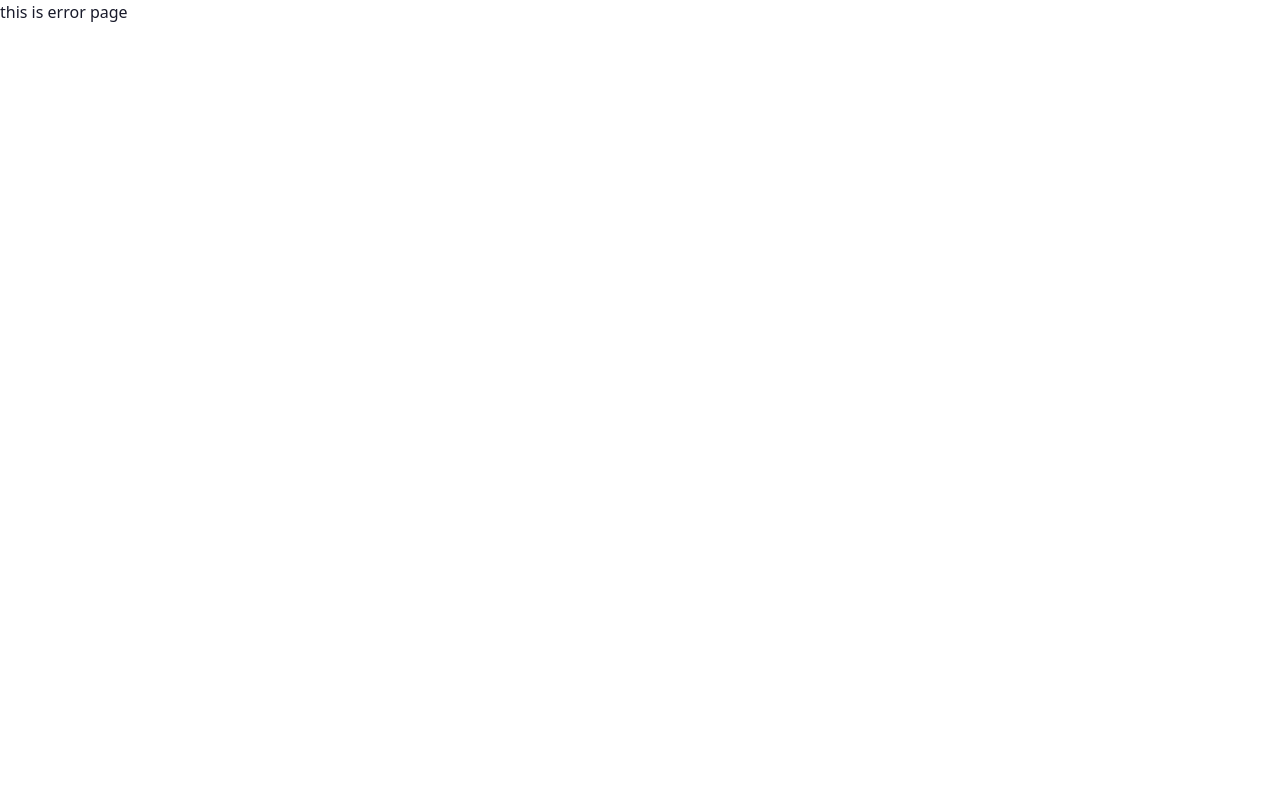
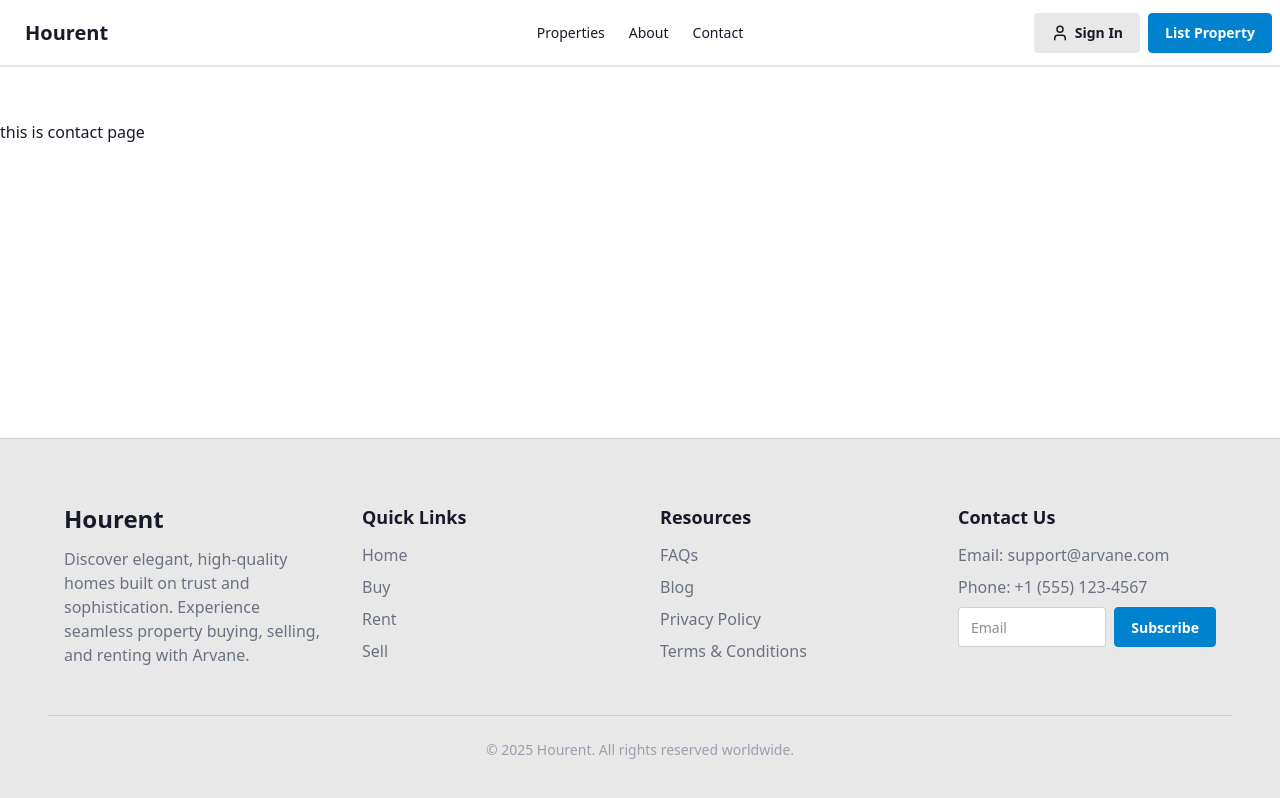
Before and after one commit to Hasibul-Hasan-Hasib/Hourent-Client, a React (Vite) app: page /contact in a window 1280 px wide. Built offline with nearby package versions, Linux system fonts and the light colour scheme; no server answers.

Commit message:
feat: update daisyui version, restructure Layout component, and add Contact page

```diff
--- a/src/layouts/Layout.jsx
+++ b/src/layouts/Layout.jsx
@@ -7,11 +7,13 @@ import { Outlet } from 'react-router-dom';
 const Layout = () => {
 
     return (
-        <>
+        <div className="min-h-screen flex flex-col">
             <Header />
-            <Outlet />
+            <div className="flex-1">
+                <Outlet />
+            </div>
             <Footer />
-        </>
+        </div>
     );
 };
 
--- a/src/main.jsx
+++ b/src/main.jsx
@@ -4,7 +4,7 @@ import { RouterProvider } from 'react-router-dom';
 import { QueryClient, QueryClientProvider } from '@tanstack/react-query';
 import { router } from './routes/Routes';
 import AuthProvider from './providers/AuthProvider';
-import './globals.css';
+import './index.css';
 
 const queryClient = new QueryClient();
 
--- /dev/null
+++ b/src/pages/Contact/Contact.jsx
@@ -0,0 +1,11 @@
+import React from 'react';
+
+const Contact = () => {
+    return (
+        <div className='container mx-auto py-30'>
+            this is contact page
+        </div>
+    );
+};
+
+export default Contact;
--- a/src/routes/Routes.jsx
+++ b/src/routes/Routes.jsx
@@ -18,6 +18,7 @@ import SellerDashboard from '@/pages/Seller/SellerDashboard';
 import AdminDashboard from '@/pages/Admin/AdminDashboard';
 import AddProperty from '@/pages/AddEditProperty/AddProperty';
 import About from '@/pages/About/About';
+import Contact from '@/pages/Contact/Contact';
 
 
 export const router = createBrowserRouter([
@@ -55,6 +56,14 @@ export const router = createBrowserRouter([
         element: (
           <Suspense fallback={<Loader></Loader>}>
             <About />
+          </Suspense>
+        ),
+      },
+      {
+        path: '/contact',
+        element: (
+          <Suspense fallback={<Loader></Loader>}>
+            <Contact />
           </Suspense>
         ),
       },
```
Also changed, not shown: src/index.css (renamed from src/globals.css), 1 other file (tests, documents, lock files or other folders).
